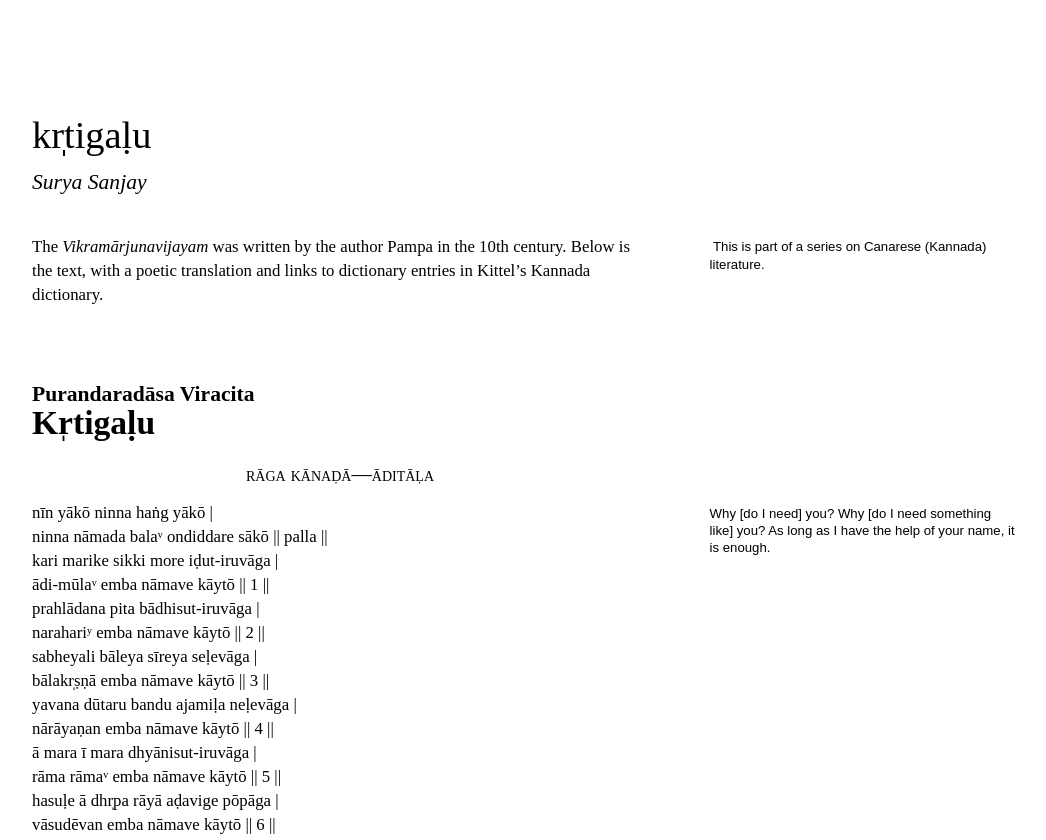
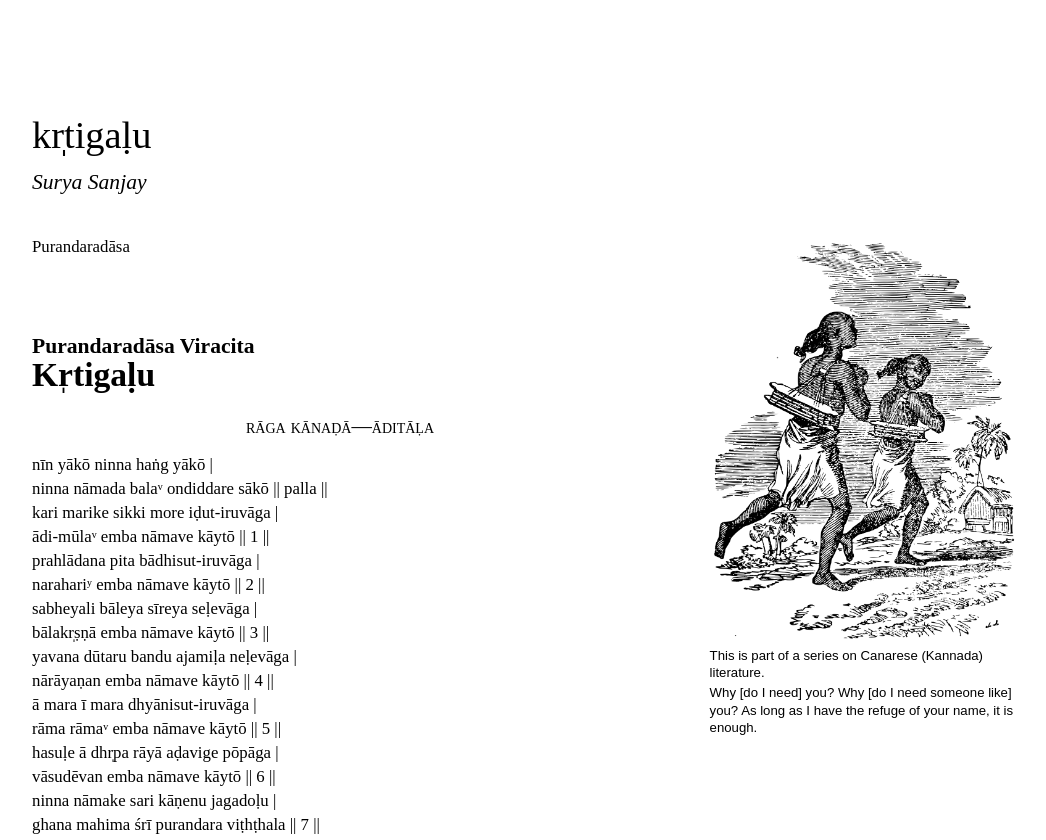
Before and after one commit to suryasanj/suryasanj.github.io, a plain HTML site: page projects/kannada-corpus/index.html in a window 1280 px wide. Shown: the top 840 px of the page, without its empty margins (128-1174 px from the left). Drawn offline with Linux system fonts and the light colour scheme; a web font is replaced by a local one.

Commit message:
new edits

```diff
--- a/projects/kannada-corpus/index.html
+++ b/projects/kannada-corpus/index.html
@@ -18,12 +18,10 @@
 
         <p>
 	<span class="marginnote">
-		<img src="../../img/basel.png" alt="">
+		<img class="invert" src="../../img/basel-manuscript-light.png" alt="">
 		This is part of a series on Canarese (Kannada) literature.
 	</span>
-	The <i>Vikramārjunavijayam</i> was written by the author Pampa in the
-	10th century. Below is the text, with a poetic translation and links to
-	dictionary entries in Kittel’s Kannada dictionary.
+	Purandaradāsa
         </p>
 
       </section>
@@ -43,8 +41,8 @@
 
 	<p>
 	<span class="marginnote">
-	   Why [do I need] you? Why [do I need something like] you? As long as I
-	   have the help of your name, it is enough.
+	   Why [do I need] you? Why [do I need someone like] you? As long as I
+	   have the refuge of your name, it is enough.
 	</span>
 	nīn yākō ninna haṅg yākō |<br/>
 	ninna nāmada balaᵛ ondiddare sākō || palla || <br/>
--- a/style/tufte.css
+++ b/style/tufte.css
@@ -201,6 +201,9 @@ body {
     body {
         background-color: black;
         color: white;
+    }
+    .invert {
+    	filter: invert(100%);
     }
 }
 
```
Also changed, not shown: img/basel-manuscript-light.png (added).
